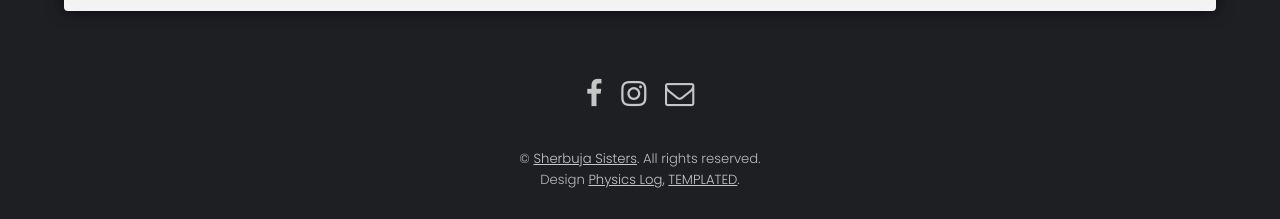
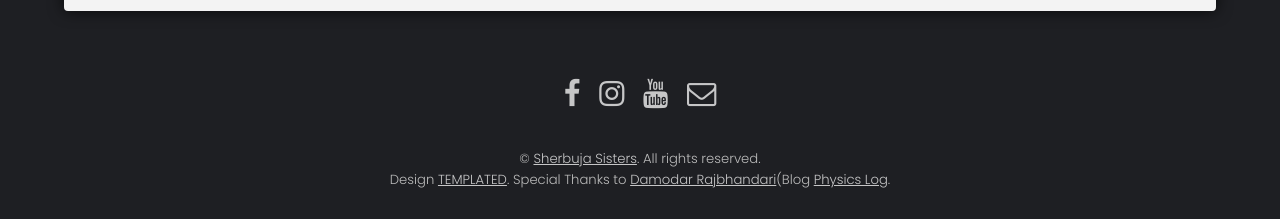
Before and after one commit to sherbujasisters/sherbujasisters.github.com, a plain HTML site: page index.html in a window 1280 px wide. Shown: the part 6990-7209 px from the top of the page. Drawn offline with Linux system fonts and the light colour scheme.

Commit message:
Update index.html

```diff
--- a/index.html
+++ b/index.html
@@ -207,11 +207,12 @@ I'm Bidhya Sherbuja
 					<ul class="icons">
 						<li><a href="#" class="icon fa-facebook"><span class="label">Facebook</span></a></li>
 						<li><a href="https://www.instagram.com/sherbuja_sisters/" class="icon fa-instagram"><span class="label">Instagram</span></a></li>
+						<li><a href="https://www.youtube.com/channel/UC7qq_8HlHjszDUS67q3x_Xg" class="icon fa-youtube"><span class="label">YouTube</span></a></li>
 						<li><a href="mailto:deepasherbuja@gmail.com" class="icon fa-envelope-o"><span class="label">Email</span></a></li>
 					</ul>
 				</div>
 				<div class="copyright">
-					&copy; <a href="http://sherbujasisters.com.np">Sherbuja Sisters</a>. All rights reserved. <br>Design <a href="http://www.physicslog.com">Physics Log</a>, <a href="https://templated.co">TEMPLATED</a>.
+					&copy; <a href="http://sherbujasisters.com.np">Sherbuja Sisters</a>. All rights reserved. <br>Design <a href="https://templated.co">TEMPLATED</a>. Special Thanks to <a href="http://damodarrajbhandari.com.np">Damodar Rajbhandari</a>(Blog <a href="http://www.physicslog.com">Physics Log</a>.
 				</div>
 			</footer>
 
```
